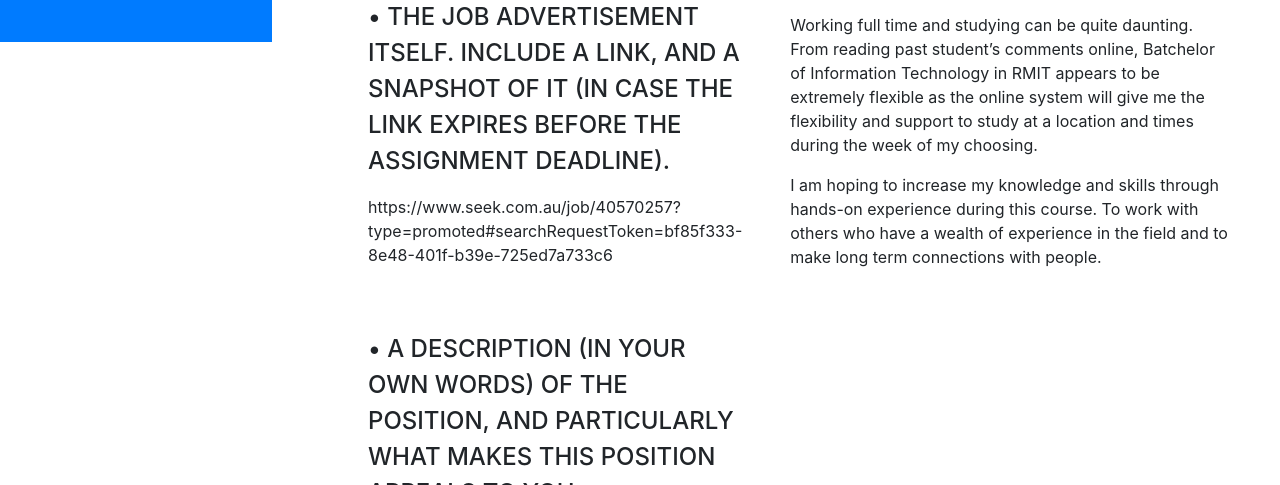
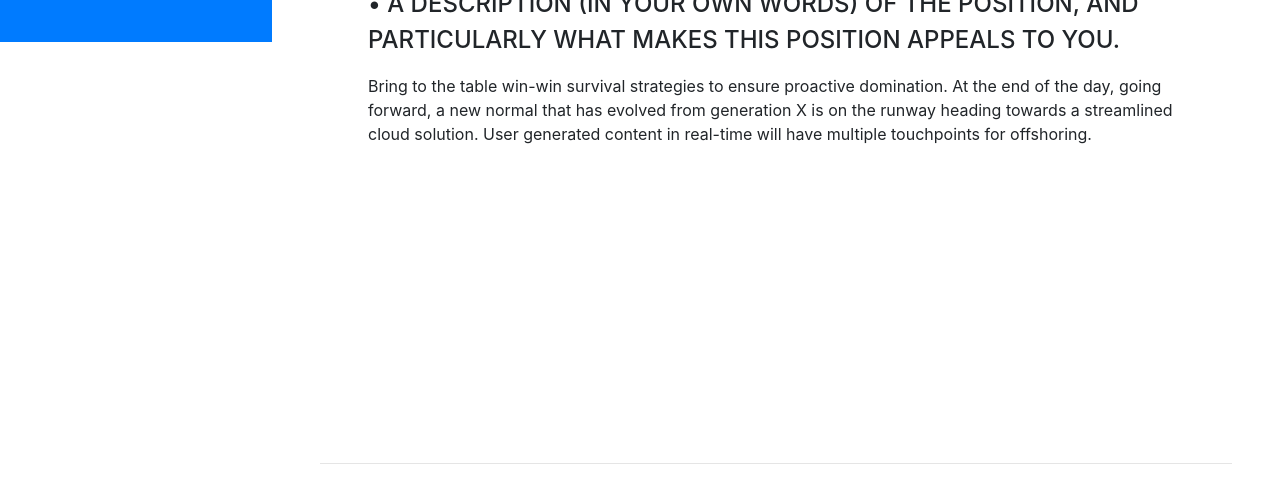
Before and after one commit to s2183689/Assignment-1, a website with bundled scripts: page index.html in a window 1280 px wide. Shown: the part 758-1243 px from the top of the page. Built offline with nearby package versions, Linux system fonts and the light colour scheme; a web font is replaced by a local one.

Commit message:
Update index.html

```diff
--- a/index.html
+++ b/index.html
@@ -81,20 +81,13 @@
           <div class="resume-content">
              <div class="subheading mb-3">• The job advertisement itself. Include a link, and a snapshot of it (in case the link expires before the assignment deadline).</div>
             <p>https://www.seek.com.au/job/40570257?type=promoted#searchRequestToken=bf85f333-8e48-401f-b39e-725ed7a733c6</p>
-          </div>
-          </div>
 
         <div class="subheading mb-3">• A description (in your own words) of the position, and particularly what makes this position appeals to you.</div>
             <p>Bring to the table win-win survival strategies to ensure proactive domination. At the end of the day, going forward, a new normal that has evolved from generation X is on the runway heading towards a streamlined cloud solution. User generated content in real-time will have multiple touchpoints for offshoring.</p>
           </div>
           </div>
-        <div class="resume-item d-flex flex-column flex-md-row justify-content-between mb-5">
-          <div class="resume-content">
-            <p>My passion for Information technology was introduced to me when I was a child. Credits go to my father who had bought my first computer when I was 8 years old. Games became my first experience with computers, and as I grew older, my interest expanded to cybersecurity, artificial intelligence and programming.</p>
-          <p>My interest in information technology has always been too deep to be fulfilled by school assignments alone. At some point, I realised that just playing games was not satisfying enough. I felt the need to explore and partake in another field was extremely important.</p>
-          <p>Working full time and studying can be quite daunting. From reading past student’s comments online, Batchelor of Information Technology in RMIT appears to be extremely flexible as the online system will give me the flexibility and support to study at a location and times during the week of my choosing.</p>
-        <p>I am hoping to increase my knowledge and skills through hands-on experience during this course. To work with others who have a wealth of experience in the field and to make long term connections with people.</p>
-          </div>
+
+
     </section>
 
     <hr class="m-0">
```
